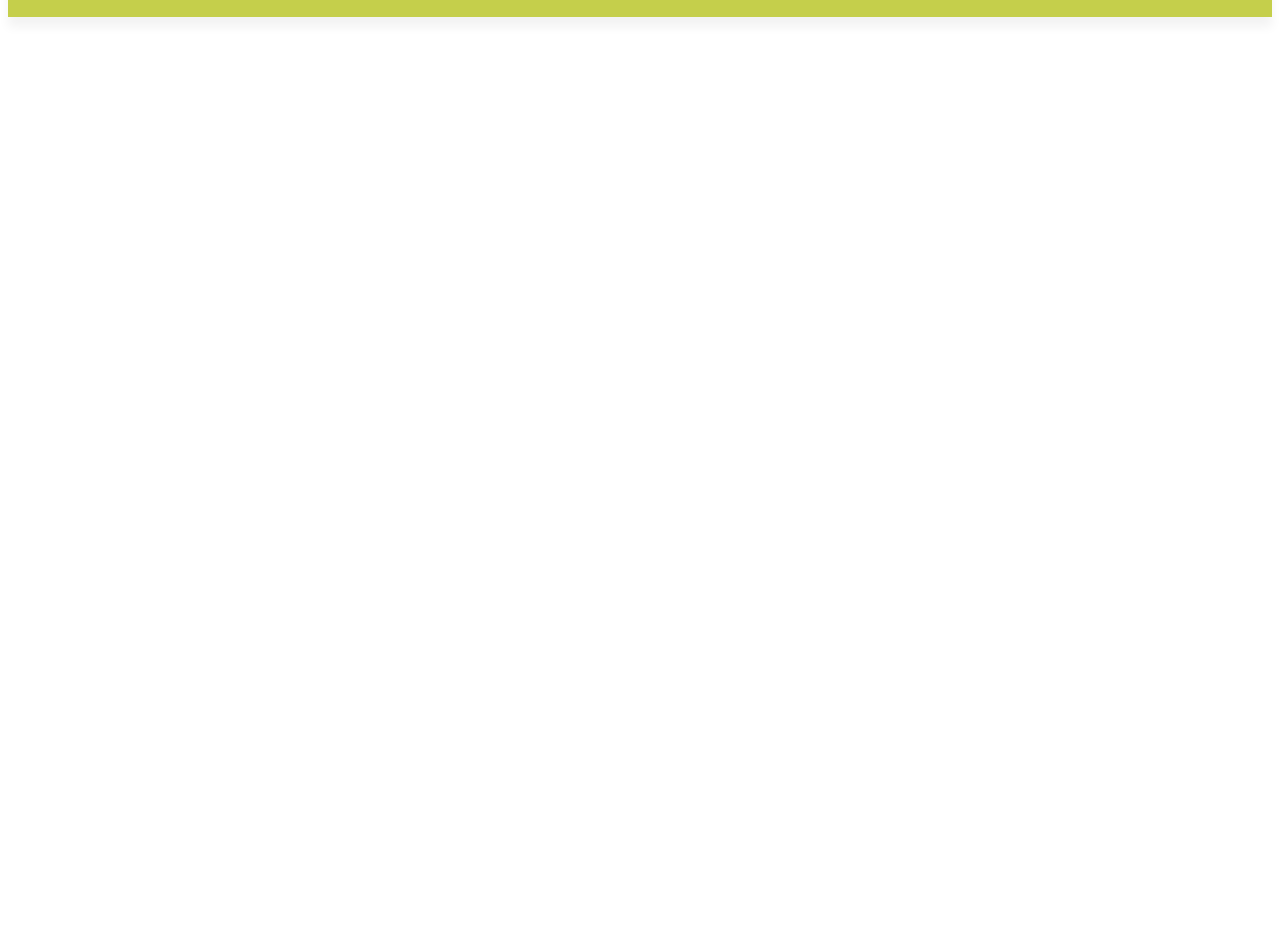
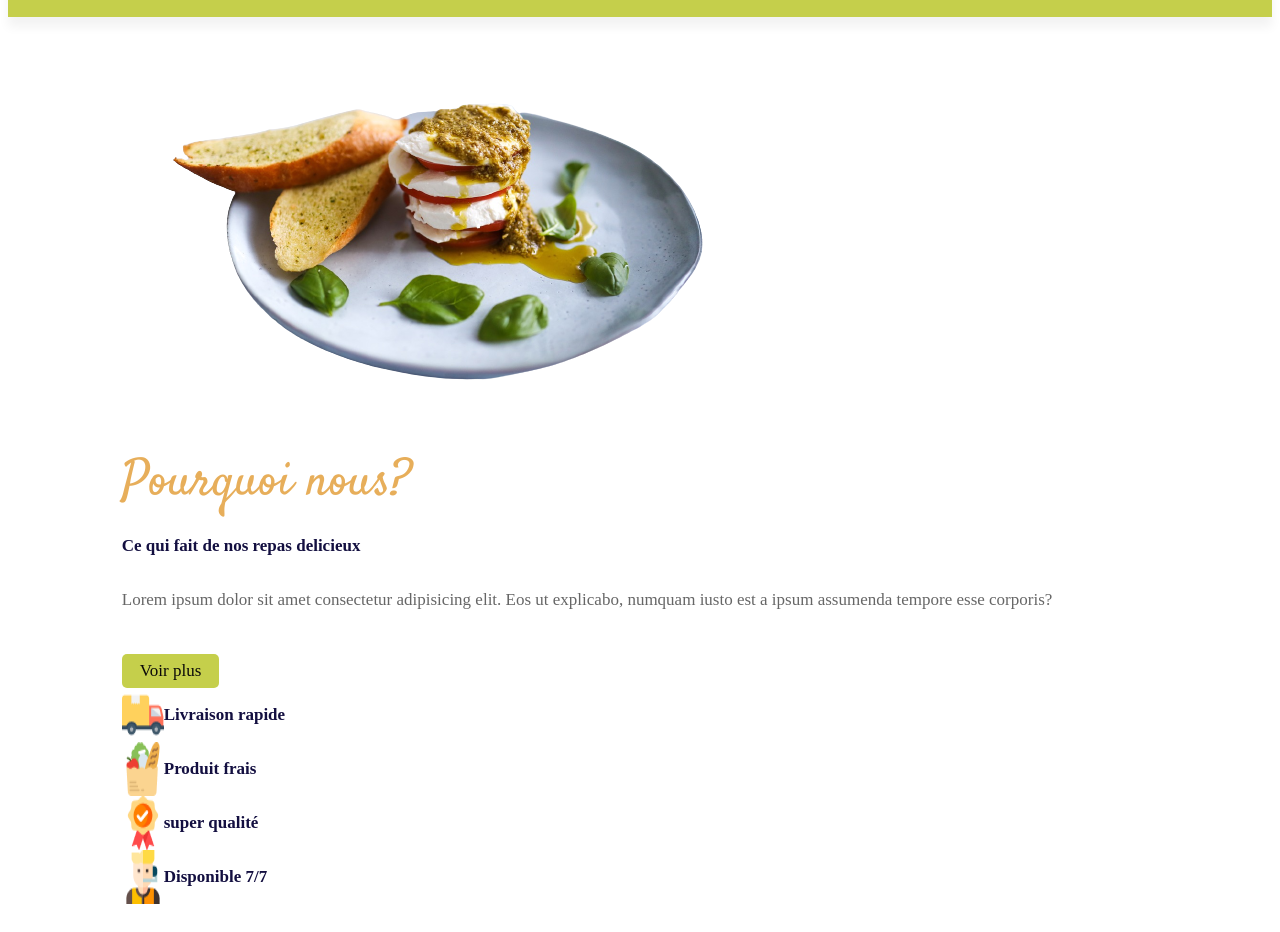
Before and after one commit to blandine-228/ProjetFinal, a plain HTML site: page index.html in a window 1280 px wide. Shown: the part 94-1026 px from the top of the page. Before the commit the page ends 800 px from the top, so only its background shows below. Drawn offline with Linux system fonts and the light colour scheme.

Commit message:
ajout about section

```diff
--- a/index.html
+++ b/index.html
@@ -127,6 +127,40 @@
 
     </div>
 
+    <!-- about section starts  -->
+    <section class="about" id="about">
+
+        <div class="image">
+            <img src="assets/images/mozzarella.png" alt="">
+        </div>
+        <div class="content">
+            <span>Pourquoi nous?</span>
+            <h3 class="title">Ce qui fait de nos repas delicieux</h3>
+            <p>Lorem ipsum dolor sit amet consectetur adipisicing elit. Eos ut explicabo, numquam iusto est a ipsum
+                assumenda tempore esse corporis?</p>
+            <a href="#" class="btn">Voir plus</a>
+            <div class="icons-container">
+                <div class="icons">
+                    <img src="assets/images/serv-1.png" alt="">
+                    <h3>Livraison rapide</h3>
+                </div>
+                <div class="icons">
+                    <img src="assets/images/serv-2.png" alt="">
+                    <h3>Produit frais</h3>
+                </div>
+                <div class="icons">
+                    <img src="assets/images/serv-3.png" alt="">
+                    <h3>super qualité</h3>
+                </div>
+                <div class="icons">
+                    <img src="assets/images/serv-4.png" alt="">
+                    <h3>Disponible 7/7</h3>
+                </div>
+            </div>
+        </div>
+
+    </section>
+
 
 </body>
 </html>
```
